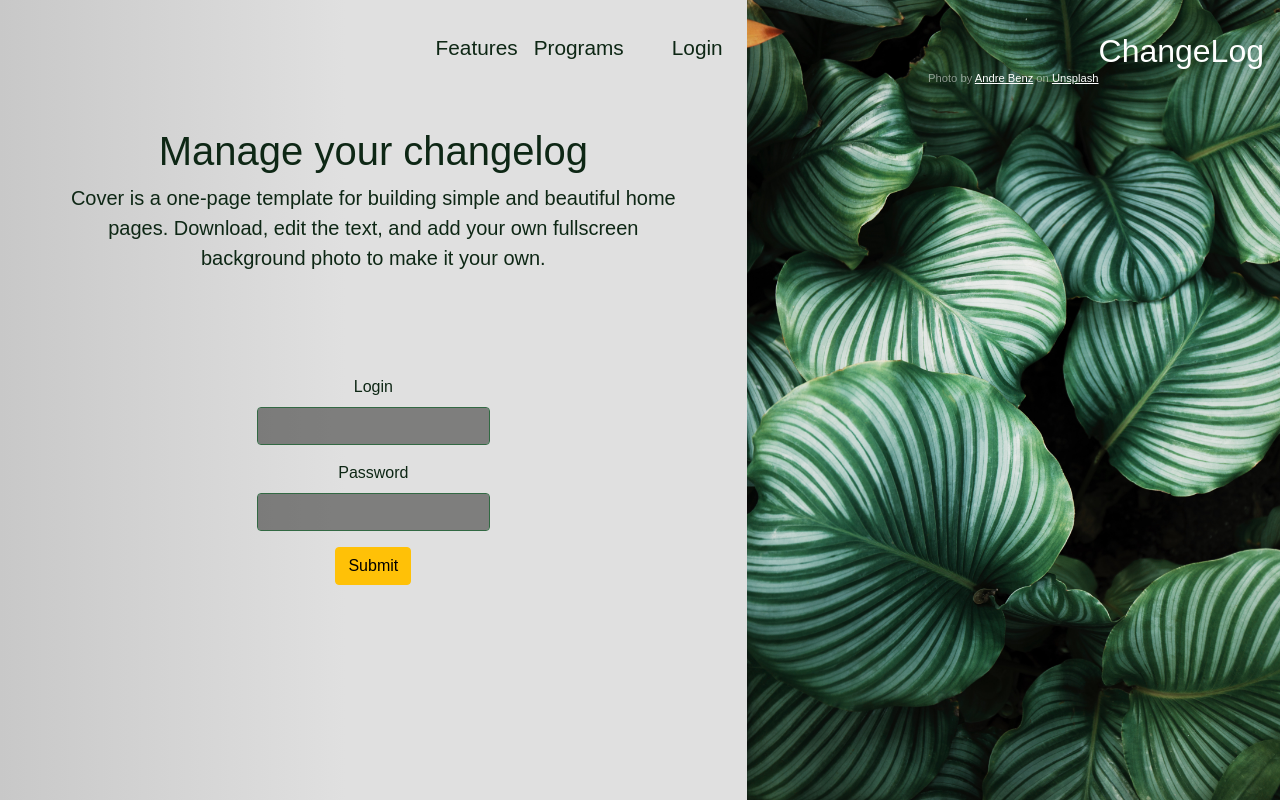
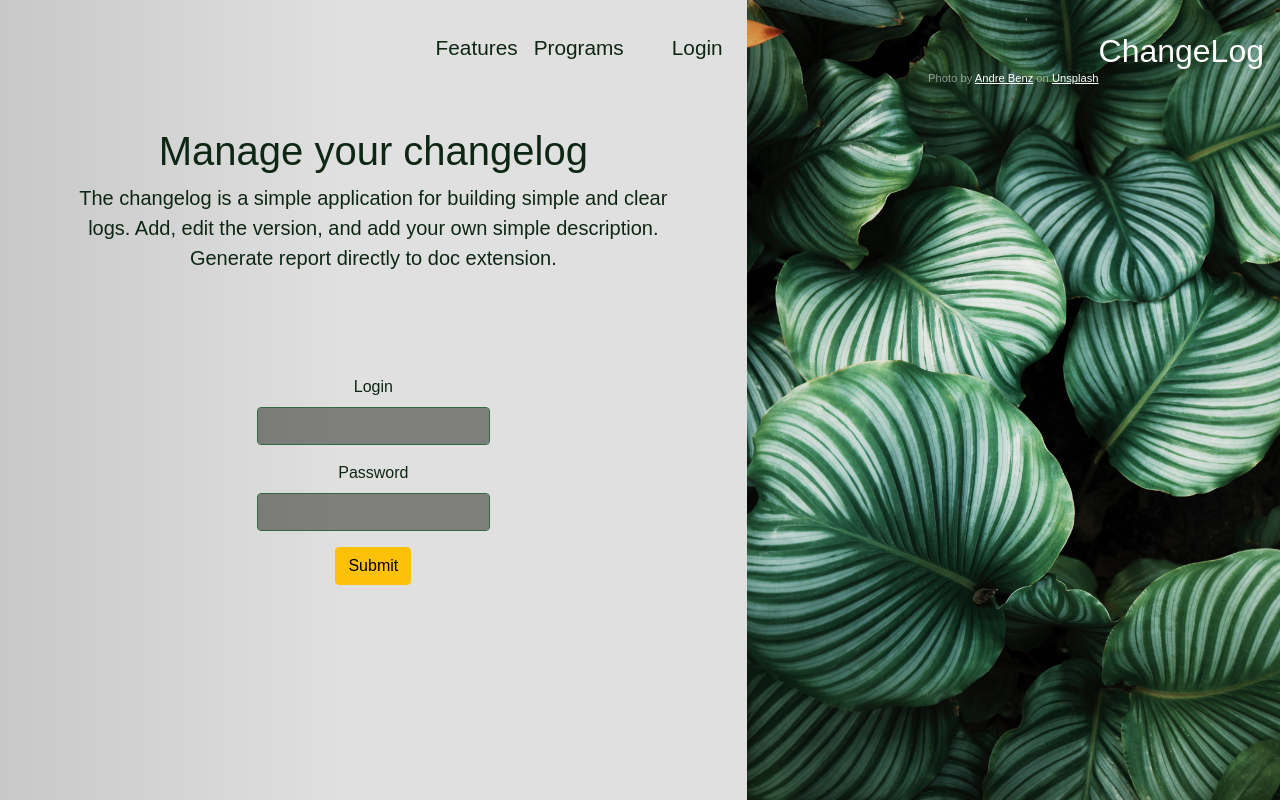
Before and after one commit to Pshowo/flask-changelog, a Flask app: page / in a window 1280 px wide. Run offline with Flask 2, Linux system fonts and the light colour scheme; some libraries are stand-ins or nearby versions; some web fonts are replaced.

Commit message:
Changed: Main description

```diff
--- a/templates/base.html
+++ b/templates/base.html
@@ -41,7 +41,7 @@
             {% if login.user == None %}
                 <div class='col p-5 '>
                     <h1>Manage your changelog</h1>
-                    <p class="lead">Cover is a one-page template for building simple and beautiful home pages. Download, edit the text, and add your own fullscreen background photo to make it your own.</p>
+                    <p class="lead">The changelog is a simple application for building simple and clear logs. Add, edit the version, and add your own simple description. Generate report directly to doc extension.</p>
                 </div>
             {% else %}
             <div class='row'>
```
